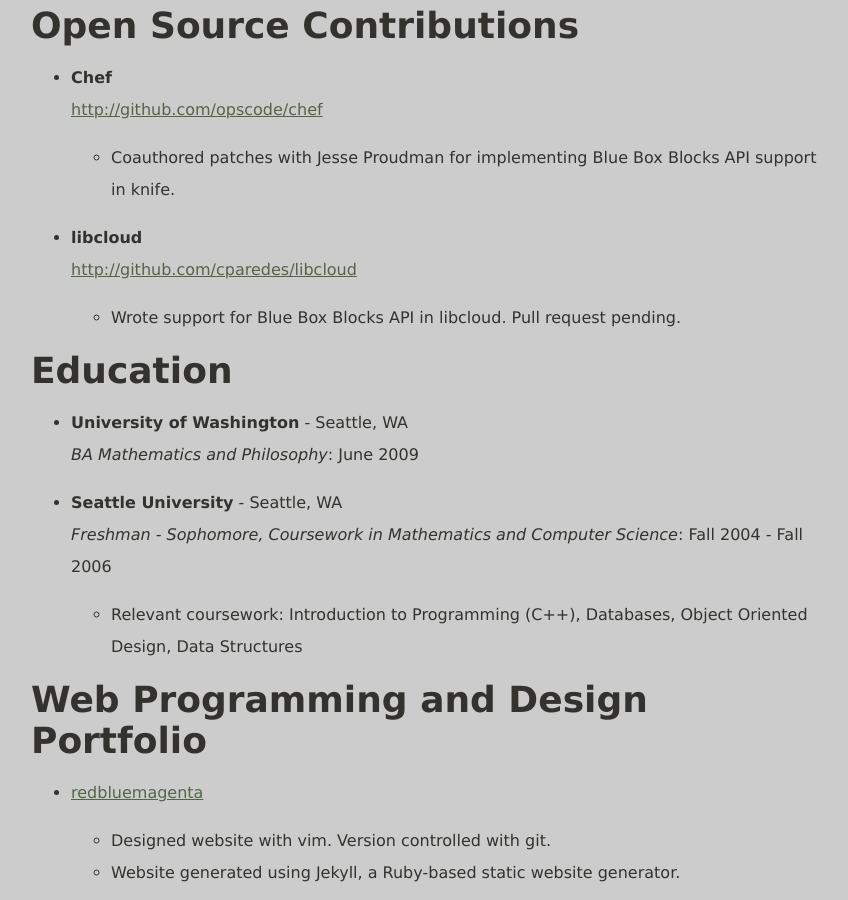
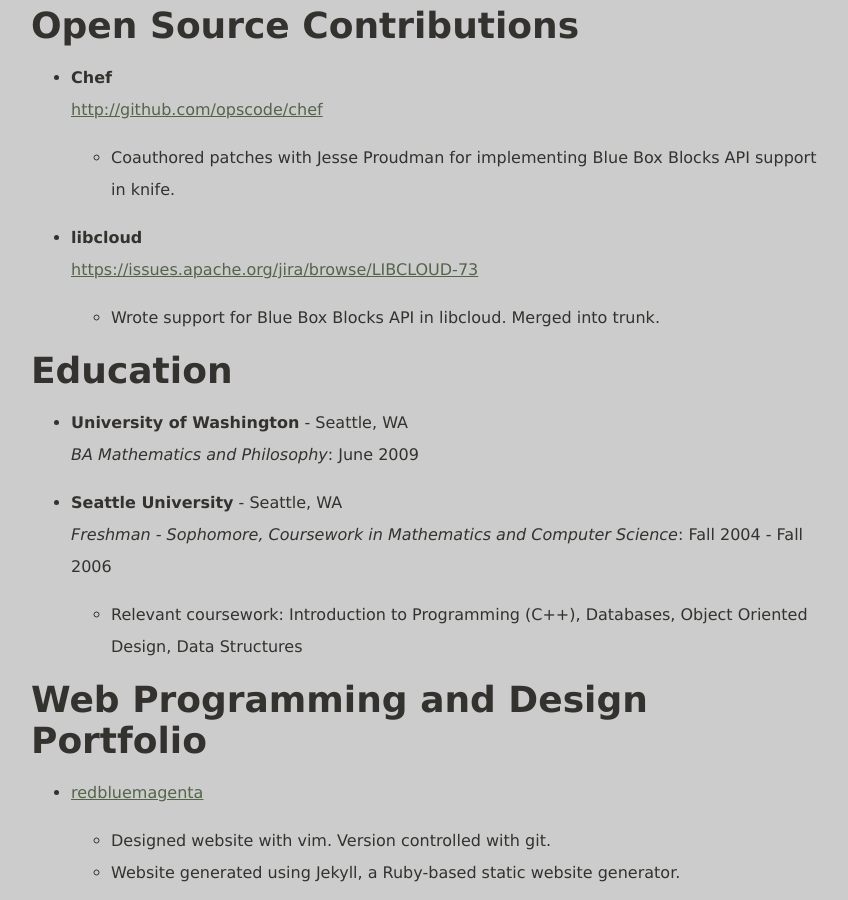
Before and after one commit to cparedes/redbluemagenta-new, a Jekyll site: the page built from resume.markdown, in a window 1280 px wide and 900 px high, scrolled down 4003 px. Shown: the whole window, without its empty margins (209-1057 px from the left). Built offline with Jekyll 4.4.1, drawn with Linux system fonts in a browser that asks for light colours; Markdown is read by kramdown in place of the engine named in the settings; comment, search, counter and statistics services are not loaded.

Commit message:
Merged into trunk - woot

```diff
--- a/resume.markdown
+++ b/resume.markdown
@@ -120,9 +120,9 @@ Open Source Contributions
 	- Coauthored patches with Jesse Proudman for implementing Blue Box Blocks API support in knife.
 
 *   **libcloud**
-    [http://github.com/cparedes/libcloud](http://github.com/cparedes/libcloud)
+    [https://issues.apache.org/jira/browse/LIBCLOUD-73](https://issues.apache.org/jira/browse/LIBCLOUD-73)
 
-	- Wrote support for Blue Box Blocks API in libcloud.  Pull request pending.
+	- Wrote support for Blue Box Blocks API in libcloud.  Merged into trunk.
 
 Education
 ---------
```
